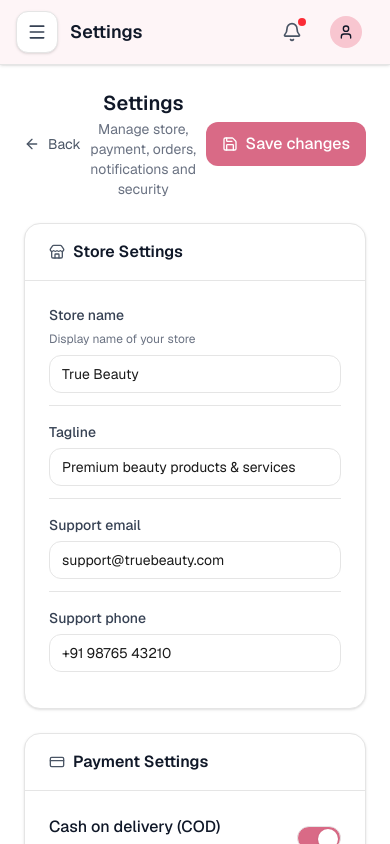
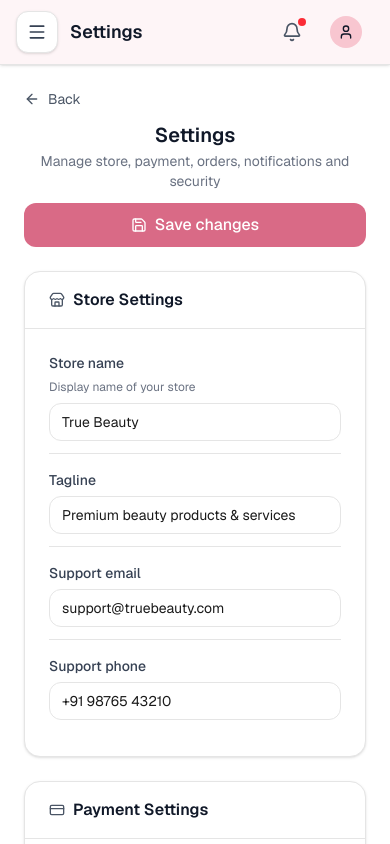
Before and after one commit to ZoyaAnsari19/true-beauty-admin-panel, a Next.js app: page /settings in a window 390 px wide. Built offline with nearby package versions, Linux system fonts and the light colour scheme.

Commit message:
Refactor layout in Home and Settings pages: Update styling and structure for improved responsiveness and visual clarity, including adjustments to flex properties and alignment.

```diff
--- a/app/page.tsx
+++ b/app/page.tsx
@@ -264,17 +264,19 @@ export default function Home() {
             {orderStatus.map((status) => (
               <div key={status.label} className="space-y-1">
                 <p className="text-xs text-gray-500">{status.label}</p>
+                <div className="flex items-center gap-2 md:block">
                   <p className="text-sm font-semibold text-gray-900">
                     {status.count.toLocaleString("en-IN")}
                   </p>
                   <span
-                  className={`inline-flex items-center rounded-full px-2 py-0.5 text-[11px] font-medium ${status.chipClassName}`}
+                    className={`inline-flex items-center rounded-full px-2 py-0.5 text-[11px] font-medium md:mt-1 ${status.chipClassName}`}
                   >
                     {Math.round(
                       (status.count / totalOrderStatusCount) * 100,
                     )}
                     %
                   </span>
+                </div>
               </div>
             ))}
           </div>
--- a/app/settings/page.tsx
+++ b/app/settings/page.tsx
@@ -123,7 +123,7 @@ export default function SettingsPage() {
 
   return (
     <div className="space-y-6">
-      <div className="flex items-center justify-between gap-2">
+      <div className="flex flex-col gap-3 sm:flex-row sm:items-center sm:justify-between">
         <Link
           href="/"
           className="inline-flex items-center gap-2 text-sm text-gray-600 hover:text-gray-900"
@@ -132,7 +132,7 @@ export default function SettingsPage() {
           <span className="hidden sm:inline">Back to dashboard</span>
           <span className="sm:hidden">Back</span>
         </Link>
-        <div className="flex-1 text-center">
+        <div className="flex-1 text-center sm:text-center">
           <h1 className="text-xl font-semibold text-gray-900">Settings</h1>
           <p className="text-sm text-gray-500 mt-0.5">
             Manage store, payment, orders, notifications and security
@@ -141,7 +141,7 @@ export default function SettingsPage() {
         <button
           type="button"
           onClick={handleSave}
-          className="inline-flex items-center gap-2 px-4 py-2.5 rounded-xl bg-[#D96A86] text-white font-medium hover:bg-[#C85A76] transition-colors"
+          className="inline-flex w-full justify-center sm:w-auto items-center gap-2 px-4 py-2.5 rounded-xl bg-[#D96A86] text-white font-medium hover:bg-[#C85A76] transition-colors"
         >
           <Save className="w-4 h-4" />
           {saved ? "Saved" : "Save changes"}
```
Lines whose indentation alone changed are shown as unchanged.
